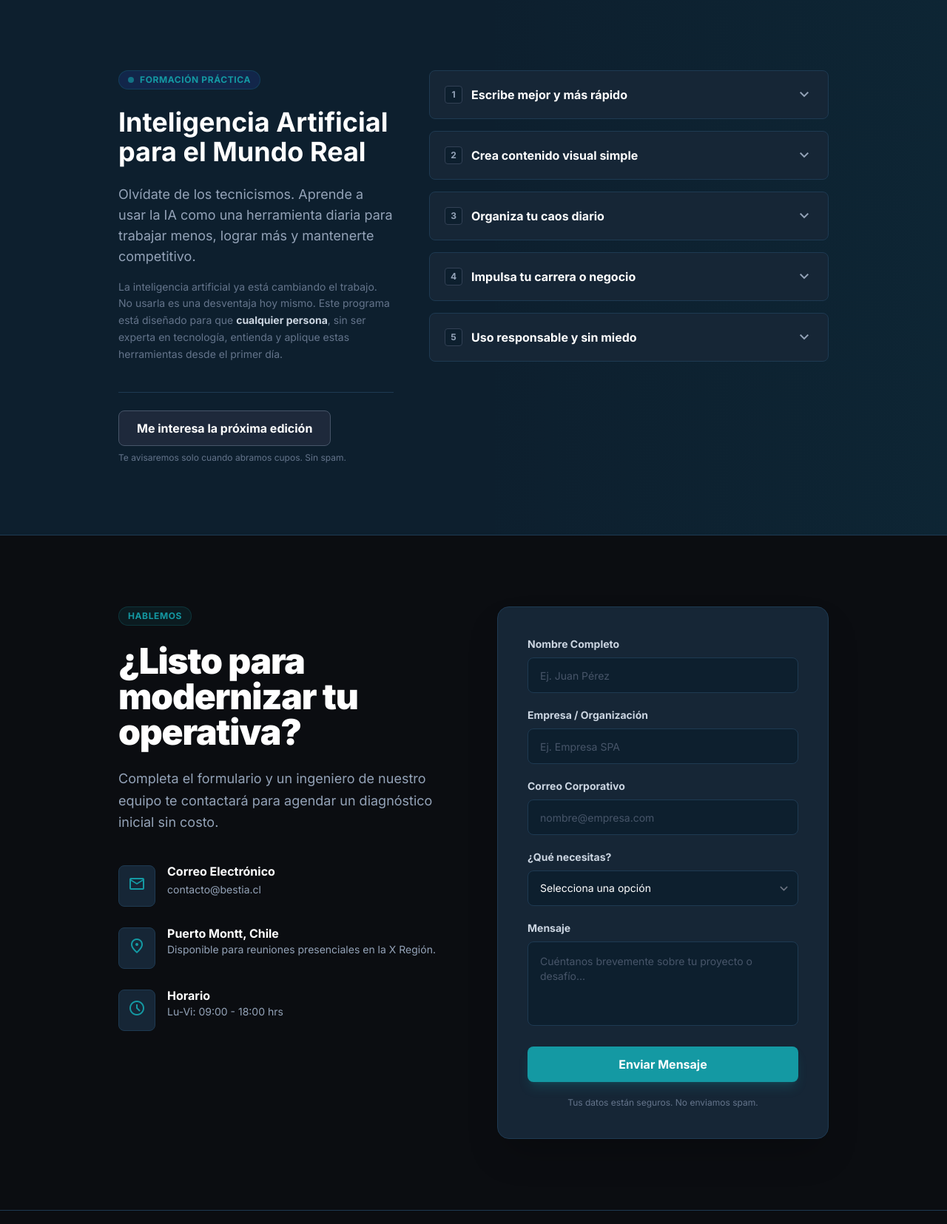
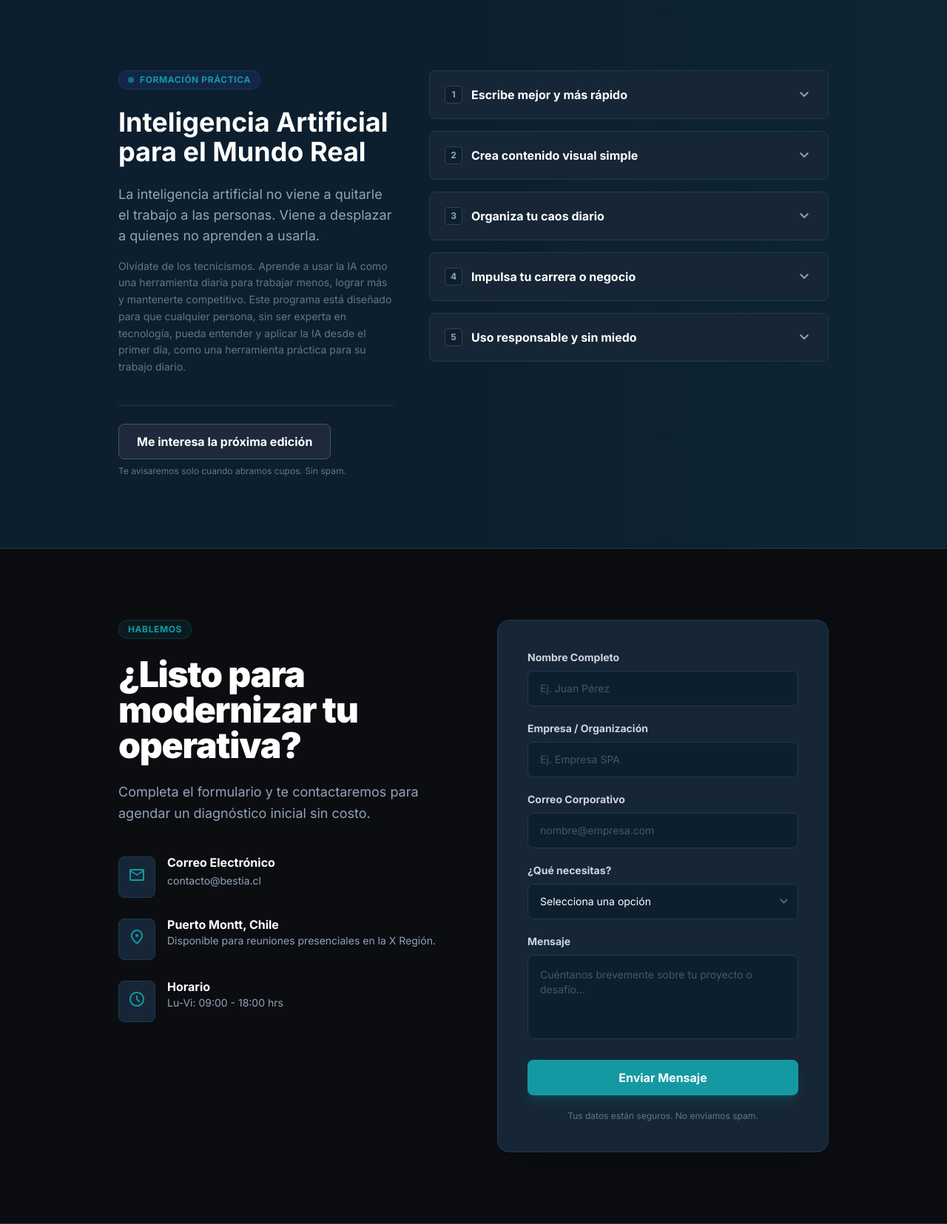
Before and after one commit to garzaazul/bestia-web, a Django app: page / in a window 1280 px wide. Shown: the part 4181-5836 px from the top of the page at 74% size. Run offline with Django 5.2, Linux system fonts and the light colour scheme; some libraries are stand-ins or nearby versions.

Commit message:
Refine copy in IAlfabetización and Contact sections

```diff
--- a/templates/pages/home.html
+++ b/templates/pages/home.html
@@ -531,13 +531,13 @@ autónomos, automatización, consultoría y formación profesional." }}{% endblo
                 </h2>
                 <div class="flex flex-col gap-4">
                     <p class="text-slate-400 text-lg">
+                        La inteligencia artificial no viene a quitarle el trabajo a las personas. Viene a desplazar a
+                        quienes no aprenden a usarla. </p>
+                    <p class="text-slate-500 text-sm leading-relaxed">
                         Olvídate de los tecnicismos. Aprende a usar la IA como una herramienta diaria para trabajar
-                        menos, lograr más y mantenerte competitivo.
-                    </p>
-                    <p class="text-slate-500 text-sm leading-relaxed">
-                        La inteligencia artificial ya está cambiando el trabajo. No usarla es una desventaja hoy mismo.
-                        Este programa está diseñado para que <strong class="text-slate-300">cualquier persona</strong>,
-                        sin ser experta en tecnología, entienda y aplique estas herramientas desde el primer día.
+                        menos, lograr más y mantenerte competitivo. Este programa está diseñado para que cualquier
+                        persona, sin ser experta en tecnología, pueda entender y aplicar la IA desde el primer día, como
+                        una herramienta práctica para su trabajo diario.
                     </p>
                 </div>
                 <div class="mt-4 pt-6 border-t border-border-dark">
@@ -665,7 +665,7 @@ autónomos, automatización, consultoría y formación profesional." }}{% endblo
                         ¿Listo para modernizar tu operativa?
                     </h2>
                     <p class="text-slate-400 text-lg leading-relaxed">
-                        Completa el formulario y un ingeniero de nuestro equipo te contactará para agendar un
+                        Completa el formulario y te contactaremos para agendar un
                         diagnóstico inicial sin costo.
                     </p>
 
```
